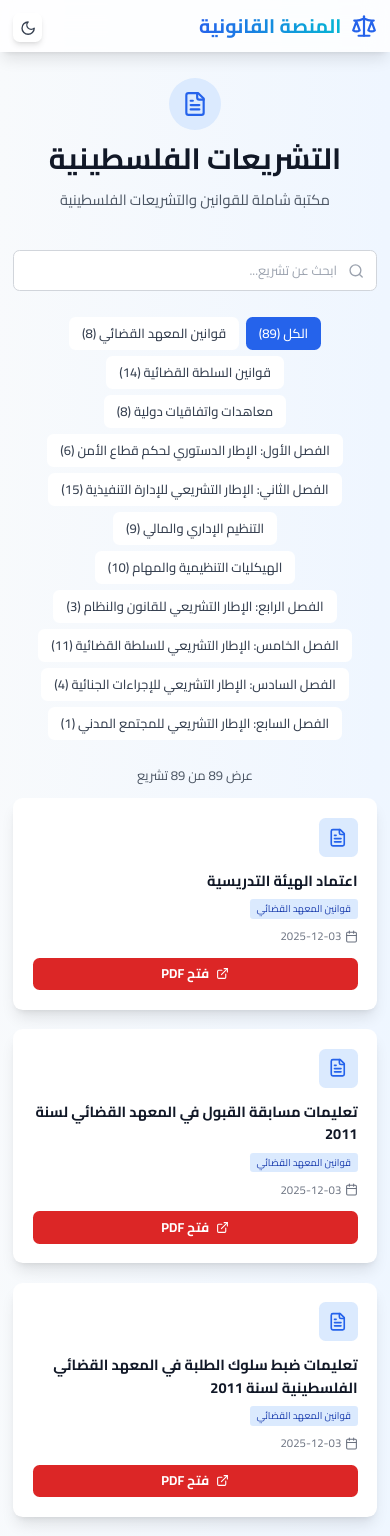
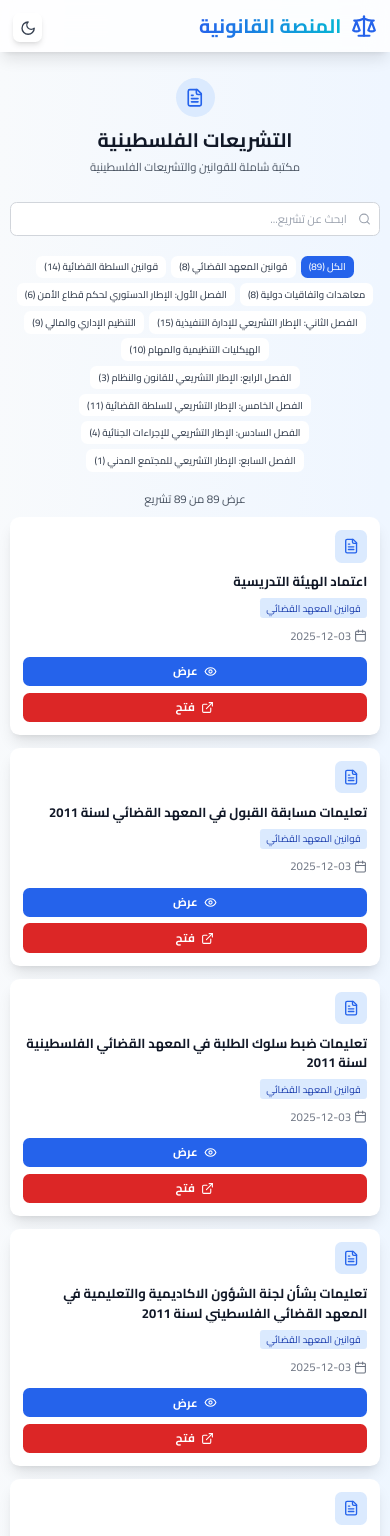
Before and after one commit to GP-1-Software/Justice-Connect, a React (Vite) app: page /legislation in a window 390 px wide. Shown: the top 1536 px of the page. Built offline with nearby package versions, Linux system fonts and the light colour scheme; no server answers; what @react-pdf/renderer would draw is missing.

Commit message:
making pdf opens in the website

```diff
--- a/src/pages/LegislationPage.jsx
+++ b/src/pages/LegislationPage.jsx
@@ -1,5 +1,5 @@
 import React, { useState, useEffect } from 'react';
-import { FileText, Search, Calendar, ExternalLink } from 'lucide-react';
+import { FileText, Search, Calendar, ExternalLink, X, Eye } from 'lucide-react';
 import { useLocation } from 'react-router-dom';
 import Navbar from '../components/Navbar';
 import LawyerNavbar from '../components/lawyer/LawyerNavbar';
@@ -13,6 +13,16 @@ function LegislationPage() {
   const [searchTerm, setSearchTerm] = useState('');
   const [loading, setLoading] = useState(true);
   const [selectedCategory, setSelectedCategory] = useState('all');
+  const [pdfModalOpen, setPdfModalOpen] = useState(() => {
+    return sessionStorage.getItem('pdfModalOpen') === 'true';
+  });
+  const [currentPdfUrl, setCurrentPdfUrl] = useState(() => {
+    return sessionStorage.getItem('currentPdfUrl') || '';
+  });
+  const [currentPdfTitle, setCurrentPdfTitle] = useState(() => {
+    return sessionStorage.getItem('currentPdfTitle') || '';
+  });
+  const [isPdfExpanded, setIsPdfExpanded] = useState(false);
 
   // تحديد نوع Navbar بناءً على المصدر
   const referrer = location.state?.from || 'home';
@@ -61,43 +71,71 @@ function LegislationPage() {
     window.open(pdfUrl, '_blank');
   };
 
+  const viewPDFInModal = (pdfUrl, title) => {
+    setCurrentPdfUrl(pdfUrl);
+    setCurrentPdfTitle(title);
+    setPdfModalOpen(true);
+    setIsPdfExpanded(false);
+    // حفظ في sessionStorage
+    sessionStorage.setItem('pdfModalOpen', 'true');
+    sessionStorage.setItem('currentPdfUrl', pdfUrl);
+    sessionStorage.setItem('currentPdfTitle', title);
+  };
+
+  const closePDFModal = () => {
+    setPdfModalOpen(false);
+    setCurrentPdfUrl('');
+    setCurrentPdfTitle('');
+    setIsPdfExpanded(false);
+    // مسح من sessionStorage
+    sessionStorage.removeItem('pdfModalOpen');
+    sessionStorage.removeItem('currentPdfUrl');
+    sessionStorage.removeItem('currentPdfTitle');
+  };
+
+  const togglePdfSize = () => {
+    setIsPdfExpanded(!isPdfExpanded);
+  };
+
   return (
     <div className="min-h-screen bg-gradient-to-br from-slate-50 via-blue-50 to-cyan-50 dark:from-gray-900 dark:via-gray-800 dark:to-gray-900">
+      <div className="fixed top-0 left-0 right-0 z-50 bg-gradient-to-br from-slate-50 via-blue-50 to-cyan-50 dark:from-gray-900 dark:via-gray-800 dark:to-gray-900">
         <NavbarComponent />
+      </div>
 
-      <div className="container mx-auto px-4 pt-24 pb-8">
+      <div className="container mx-auto px-3 sm:px-4 md:px-6 pt-24 pb-8">
         {/* Header */}
-        <div className="text-center mb-12">
-          <div className="inline-flex items-center justify-center w-16 h-16 bg-blue-100 dark:bg-blue-900 rounded-full mb-4">
-            <FileText className="h-8 w-8 text-blue-600 dark:text-blue-400" />
+        <div className="text-center mb-8 sm:mb-12">
+          <div className="inline-flex items-center justify-center w-12 h-12 sm:w-16 sm:h-16 bg-blue-100 dark:bg-blue-900 rounded-full mb-3 sm:mb-4">
+            <FileText className="h-6 w-6 sm:h-8 sm:w-8 text-blue-600 dark:text-blue-400" />
           </div>
-          <h1 className="text-4xl font-bold text-gray-900 dark:text-white mb-4">
+          <h1 className="text-2xl sm:text-3xl md:text-4xl font-bold text-gray-900 dark:text-white mb-2 sm:mb-4 px-4">
             التشريعات الفلسطينية
           </h1>
-          <p className="text-lg text-gray-600 dark:text-gray-300">
+          <p className="text-sm sm:text-base md:text-lg text-gray-600 dark:text-gray-300 px-4">
             مكتبة شاملة للقوانين والتشريعات الفلسطينية
           </p>
         </div>
 
         {/* Search Bar */}
-        <div className="max-w-2xl mx-auto mb-8">
+        <div className="max-w-2xl mx-auto mb-6 sm:mb-8">
           <div className="relative">
-            <Search className="absolute right-4 top-1/2 transform -translate-y-1/2 text-gray-400 h-5 w-5" />
+            <Search className="absolute right-3 sm:right-4 top-1/2 transform -translate-y-1/2 text-gray-400 h-4 w-4 sm:h-5 sm:w-5" />
             <input
               type="text"
               placeholder="ابحث عن تشريع..."
               value={searchTerm}
               onChange={(e) => setSearchTerm(e.target.value)}
-              className="w-full pr-12 pl-4 py-3 rounded-lg border border-gray-300 dark:border-gray-600 bg-white dark:bg-gray-800 text-gray-900 dark:text-white focus:ring-2 focus:ring-blue-500 focus:border-transparent text-right"
+              className="w-full pr-10 sm:pr-12 pl-3 sm:pl-4 py-2.5 sm:py-3 rounded-lg border border-gray-300 dark:border-gray-600 bg-white dark:bg-gray-800 text-gray-900 dark:text-white focus:ring-2 focus:ring-blue-500 focus:border-transparent text-right text-sm sm:text-base"
             />
           </div>
         </div>
 
         {/* Category Filters */}
-        <div className="flex flex-wrap gap-2 justify-center mb-8">
+        <div className="flex flex-wrap gap-1.5 sm:gap-2 justify-center mb-6 sm:mb-8 px-2">
           <button
             onClick={() => setSelectedCategory('all')}
-            className={`px-4 py-2 rounded-lg font-medium transition-colors ${
+            className={`px-2.5 sm:px-4 py-1.5 sm:py-2 rounded-lg font-medium transition-colors text-xs sm:text-sm ${
               selectedCategory === 'all'
                 ? 'bg-blue-600 text-white'
                 : 'bg-white dark:bg-gray-800 text-gray-700 dark:text-gray-300 hover:bg-gray-100 dark:hover:bg-gray-700'
@@ -109,7 +147,7 @@ function LegislationPage() {
             <button
               key={category}
               onClick={() => setSelectedCategory(category)}
-              className={`px-4 py-2 rounded-lg font-medium transition-colors ${
+              className={`px-2.5 sm:px-4 py-1.5 sm:py-2 rounded-lg font-medium transition-colors text-xs sm:text-sm ${
                 selectedCategory === category
                   ? 'bg-blue-600 text-white'
                   : 'bg-white dark:bg-gray-800 text-gray-700 dark:text-gray-300 hover:bg-gray-100 dark:hover:bg-gray-700'
@@ -131,23 +169,23 @@ function LegislationPage() {
         {/* Legislations Grid */}
         {!loading && (
           <>
-            <div className="mb-4 text-center text-gray-600 dark:text-gray-400">
+            <div className="mb-3 sm:mb-4 text-center text-gray-600 dark:text-gray-400 text-sm sm:text-base">
               عرض {filteredLegislations.length} من {legislations.length} تشريع
             </div>
 
-            <div className="grid grid-cols-1 md:grid-cols-2 lg:grid-cols-3 xl:grid-cols-4 gap-6">
+            <div className="grid grid-cols-1 sm:grid-cols-2 lg:grid-cols-3 xl:grid-cols-4 gap-4 sm:gap-6">
               {filteredLegislations.map((legislation) => (
                 <div
                   key={legislation.id}
-                  className="bg-white dark:bg-gray-800 rounded-xl shadow-lg hover:shadow-xl transition-shadow p-6"
+                  className="bg-white dark:bg-gray-800 rounded-xl shadow-lg hover:shadow-xl transition-shadow p-4 sm:p-6"
                 >
                   {/* Icon */}
-                  <div className="flex items-center justify-center w-12 h-12 bg-blue-100 dark:bg-blue-900 rounded-lg mb-4">
-                    <FileText className="h-6 w-6 text-blue-600 dark:text-blue-400" />
+                  <div className="flex items-center justify-center w-10 h-10 sm:w-12 sm:h-12 bg-blue-100 dark:bg-blue-900 rounded-lg mb-3 sm:mb-4">
+                    <FileText className="h-5 w-5 sm:h-6 sm:w-6 text-blue-600 dark:text-blue-400" />
                   </div>
 
                   {/* Title */}
-                  <h3 className="text-lg font-bold text-gray-900 dark:text-white mb-2 line-clamp-2 text-right">
+                  <h3 className="text-base sm:text-lg font-bold text-gray-900 dark:text-white mb-2 line-clamp-2 text-right">
                     {legislation.title}
                   </h3>
 
@@ -164,19 +202,30 @@ function LegislationPage() {
                     <span>{legislation.downloadDate}</span>
                   </div>
 
-                  {/* PDF Button */}
+                  {/* PDF Buttons */}
                   {legislation.hasPdf && (
+                    <div className="flex flex-col sm:flex-row gap-2">
+                      <button
+                        onClick={() => viewPDFInModal(legislation.pdfUrl, legislation.title)}
+                        className="flex-1 bg-blue-600 hover:bg-blue-700 text-white font-bold py-2 px-3 sm:px-4 rounded-lg transition-colors flex items-center justify-center gap-2 text-sm sm:text-base"
+                      >
+                        <Eye className="h-4 w-4" />
+                        <span className="hidden sm:inline">عرض PDF</span>
+                        <span className="sm:hidden">عرض</span>
+                      </button>
                       <button
                         onClick={() => openPDF(legislation.pdfUrl)}
-                      className="w-full bg-red-600 hover:bg-red-700 text-white font-bold py-2 px-4 rounded-lg transition-colors flex items-center justify-center gap-2"
+                        className="flex-1 bg-red-600 hover:bg-red-700 text-white font-bold py-2 px-3 sm:px-4 rounded-lg transition-colors flex items-center justify-center gap-2 text-sm sm:text-base"
                       >
                         <ExternalLink className="h-4 w-4" />
-                      فتح PDF
+                        <span className="hidden sm:inline">فتح في تبويب</span>
+                        <span className="sm:hidden">فتح</span>
                       </button>
+                    </div>
                   )}
 
                   {!legislation.hasPdf && (
-                    <div className="w-full bg-gray-300 dark:bg-gray-700 text-gray-600 dark:text-gray-400 font-bold py-2 px-4 rounded-lg text-center">
+                    <div className="w-full bg-gray-300 dark:bg-gray-700 text-gray-600 dark:text-gray-400 font-bold py-2 px-3 sm:px-4 rounded-lg text-center text-sm sm:text-base">
                       PDF غير متوفر
                     </div>
                   )}
@@ -197,6 +246,66 @@ function LegislationPage() {
         )}
       </div>
 
+      {/* PDF Side Panel */}
+      {pdfModalOpen && (
+        <>
+          {/* Overlay - شفاف على الشاشات الكبيرة */}
+          <div
+            className="fixed inset-0 bg-black bg-opacity-30 lg:bg-opacity-10 z-[90]"
+            onClick={closePDFModal}
+          />
+
+          {/* Side Panel */}
+          <div
+            className={`fixed top-0 left-0 h-screen z-[100] bg-white dark:bg-gray-800 shadow-2xl transition-all duration-300 ease-in-out border-l border-gray-200 dark:border-gray-700 ${
+              isPdfExpanded
+                ? 'w-full sm:w-[95%] md:w-[80%] lg:w-[75%] xl:w-[70%]'
+                : 'w-full sm:w-[90%] md:w-[55%] lg:w-[50%] xl:w-[45%] 2xl:w-[40%]'
+            }`}
+            style={{ animation: 'slideInFromLeft 0.3s ease-out' }}
+          >
+            {/* Header */}
+            <div className="flex items-center justify-between p-3 sm:p-4 border-b border-gray-200 dark:border-gray-700 bg-white dark:bg-gray-800">
+              <div className="flex items-center gap-2 flex-1">
+                <button
+                  onClick={togglePdfSize}
+                  className="flex-shrink-0 p-2 hover:bg-gray-100 dark:hover:bg-gray-700 rounded-lg transition-colors"
+                  aria-label={isPdfExpanded ? 'تصغير' : 'توسيع'}
+                  title={isPdfExpanded ? 'تصغير' : 'توسيع'}
+                >
+                  <svg className="h-5 w-5 sm:h-6 sm:w-6 text-gray-600 dark:text-gray-400" fill="none" stroke="currentColor" viewBox="0 0 24 24">
+                    {isPdfExpanded ? (
+                      <path strokeLinecap="round" strokeLinejoin="round" strokeWidth={2} d="M9 9V4.5M9 9H4.5M9 9L3.75 3.75M9 15v4.5M9 15H4.5M9 15l-5.25 5.25M15 9h4.5M15 9V4.5M15 9l5.25-5.25M15 15h4.5M15 15v4.5m0-4.5l5.25 5.25" />
+                    ) : (
+                      <path strokeLinecap="round" strokeLinejoin="round" strokeWidth={2} d="M4 8V4m0 0h4M4 4l5 5m11-1V4m0 0h-4m4 0l-5 5M4 16v4m0 0h4m-4 0l5-5m11 5l-5-5m5 5v-4m0 4h-4" />
+                    )}
+                  </svg>
+                </button>
+                <h2 className="text-sm sm:text-base md:text-lg font-bold text-gray-900 dark:text-white truncate text-right">
+                  {currentPdfTitle}
+                </h2>
+              </div>
+              <button
+                onClick={closePDFModal}
+                className="flex-shrink-0 p-2 hover:bg-gray-100 dark:hover:bg-gray-700 rounded-lg transition-colors"
+                aria-label="إغلاق"
+              >
+                <X className="h-5 w-5 sm:h-6 sm:w-6 text-gray-600 dark:text-gray-400" />
+              </button>
+            </div>
+
+            {/* PDF Viewer */}
+            <div className="h-[calc(100vh-60px)] overflow-hidden bg-gray-50 dark:bg-gray-900">
+              <iframe
+                src={currentPdfUrl}
+                className="w-full h-full border-0"
+                title="PDF Viewer"
+              />
+            </div>
+          </div>
+        </>
+      )}
+
       <Footer />
     </div>
   );
```
Also changed, not shown: src/index.css (+12 -0 lines). Lines whose indentation alone changed are shown as unchanged.
